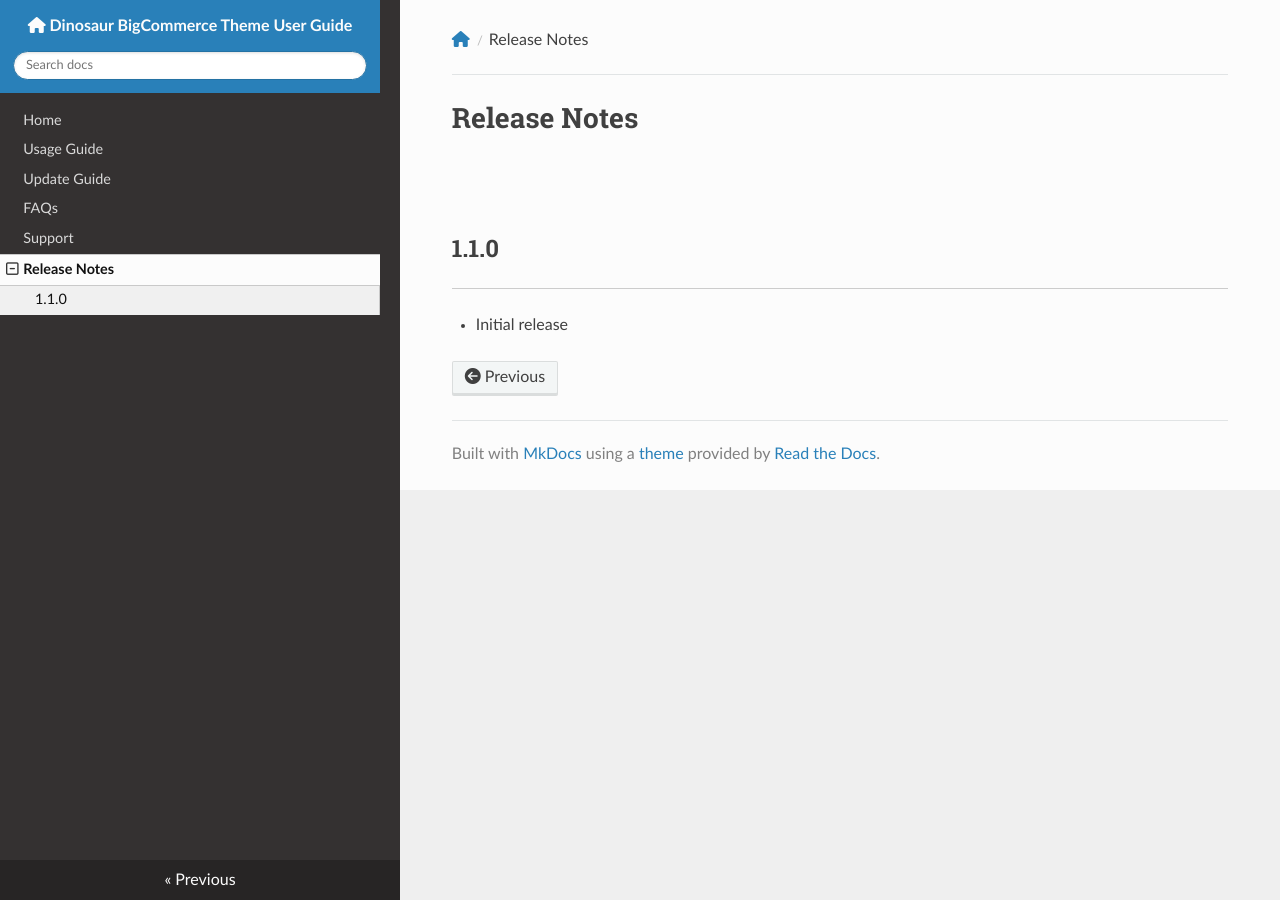
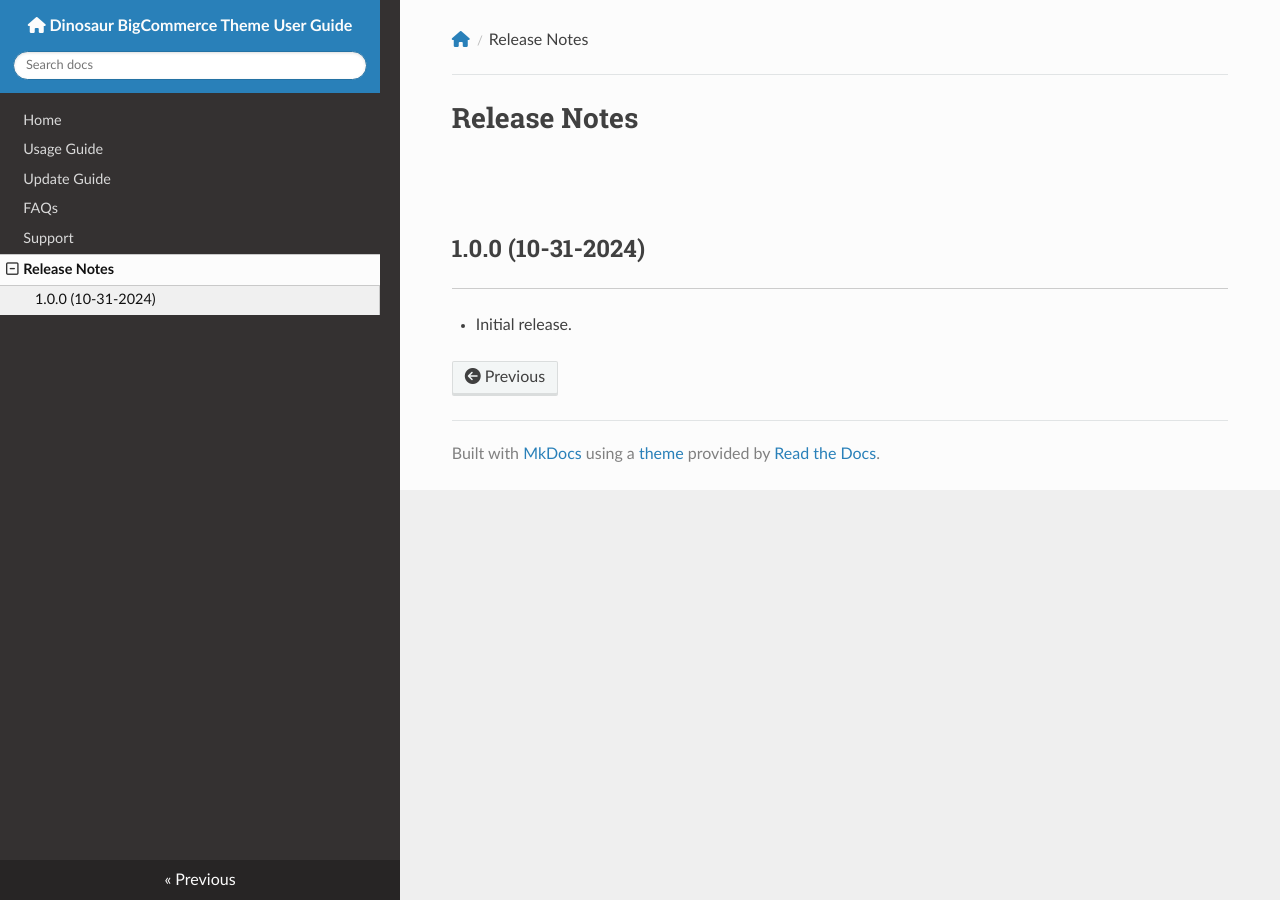
Before and after one commit to allcommerce/bc-Dinosaur-doc, an MkDocs documentation site: the page built from docs/changelog.md, in a window 1280 px wide. Built offline with MkDocs 1.6.1, drawn with Linux system fonts in a browser that asks for light colours; nearby versions of some CDN libraries.

```diff
--- a/docs/changelog.md
+++ b/docs/changelog.md
@@ -1,4 +1,4 @@
 # Release Notes
 
-## 1.1.0
-- Initial release
+## 1.0.0 (10-31-2024)
+- Initial release.
```
